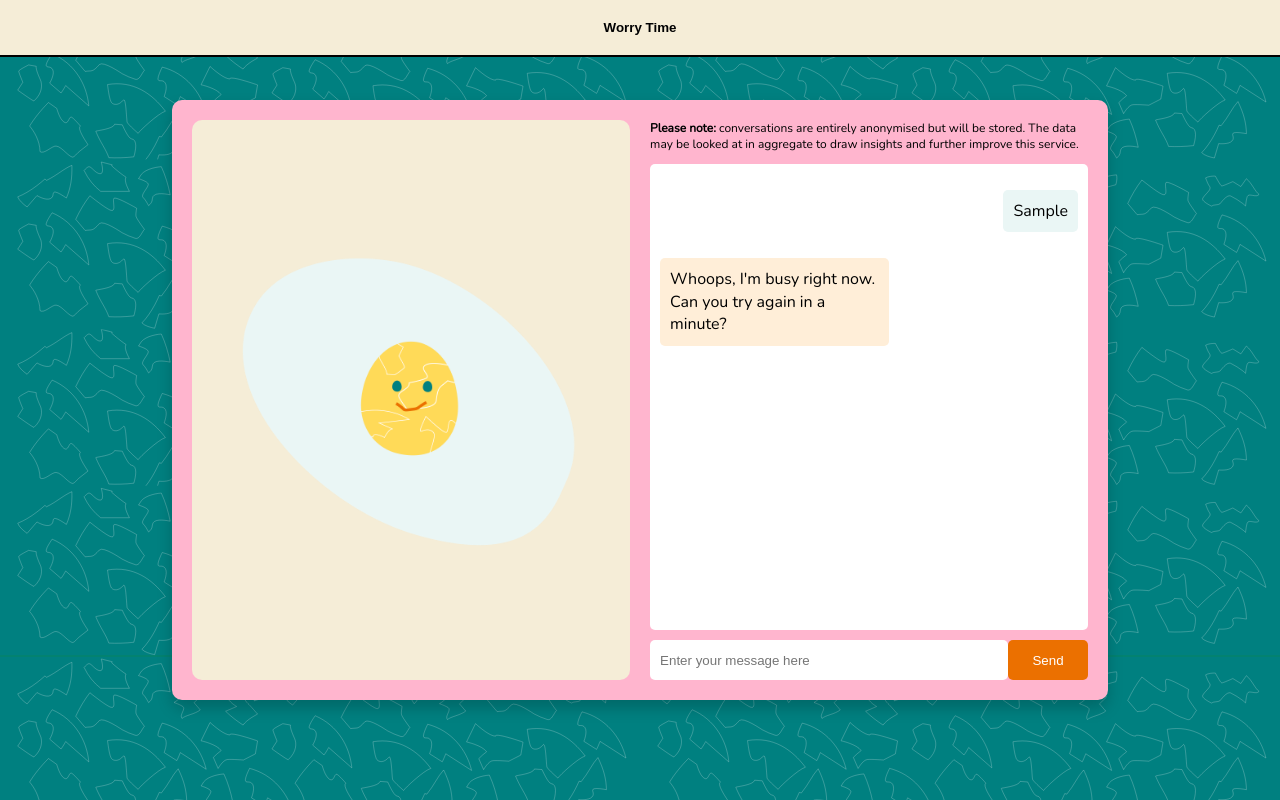
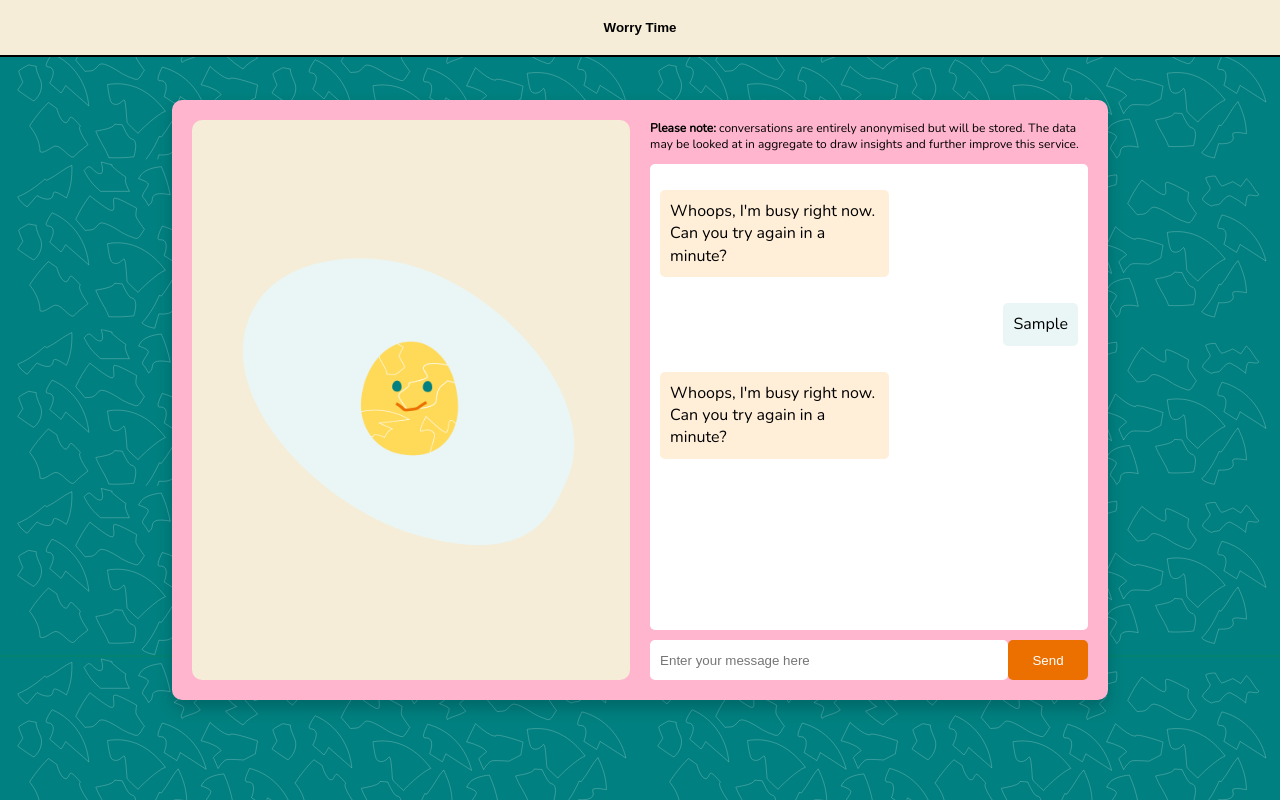
Before and after one commit to Jazzatron/EggshellsGPT, a website: page index.html in a window 1280 px wide. Both pictures are taken after typing "Sample" into the empty fields and a click on the button "Send". Drawn offline with nearby package versions, Linux system fonts and the light colour scheme; no server answers.

Commit message:
feat: Get Eggbert to make the first move

```diff
--- a/script.js
+++ b/script.js
@@ -7,19 +7,30 @@ const unix_timestamp = Date.now()
 
 document.querySelector("\#worrytimeButton").classList.add('bold');
 
-async function sendMessage() {
-  if (chatInput.value) {
+// This prompts Eggbert to respond straight away and welcome the user
+// This way the user starts with a non-blank screen
+let chatInitialisationMessage = "Hello"
+sendMessage(chatInitialisationMessage)
+
+async function sendMessage(event) {
+  //take the first message if it is a string and not the Eventtriggering the function
+  const initialisationMessage = typeof event === "string" && event
+  let latestMessage = initialisationMessage || chatInput.value
+
+  if (latestMessage) {
     //Disable chat input when waiting for response
     let chatInput = document.querySelector('#chat-input');
     chatInput.disabled=true;
-    const latestMessage = chatInput.value
-    chatInput.value = "Waiting for Eggbert to respond...";
+    chatInput.value = initialisationMessage ? "Eggbert will be with you shortly..." : "Waiting for Eggbert to respond...";
 
-    //Put user input into chatbox
-    var userMessage = document.createElement("p");
-    userMessage.textContent = latestMessage;
-    chatHistory.appendChild(userMessage);
-    chatHistory.scrollTop = chatHistory.scrollHeight;
+    // We don't want the initialisation message ("Hello") to show in the chat
+    if(!initialisationMessage) {
+      //Put user input into chatbox
+      var userMessage = document.createElement("p");
+      userMessage.textContent = latestMessage;
+      chatHistory.appendChild(userMessage);
+      chatHistory.scrollTop = chatHistory.scrollHeight;
+    }
 
     pastPrompts.push({role: "user", content: latestMessage});
     try {
@@ -48,7 +59,6 @@ async function sendMessage() {
 
       pastPrompts.push({role:"assistant", content:chatbotMessage.textContent});
       chatHistory.scrollTop = chatHistory.scrollHeight;
-
     } catch(error) {
         //AI response if error
         var chatbotMessage = document.createElement("p");
--- a/styles.css
+++ b/styles.css
@@ -77,13 +77,13 @@ body {
   align-self: flex-end;
 }
 
-.chat-history p:nth-child(even) {
+.chat-history p:nth-child(odd) {
   background: #FFEED8;
   color: #000 !important;
   align-self: flex-start;
 }
 
-.chat-history p:nth-child(odd) {
+.chat-history p:nth-child(even) {
   background: #EAF6F5;
   color: #000;
 }
```
